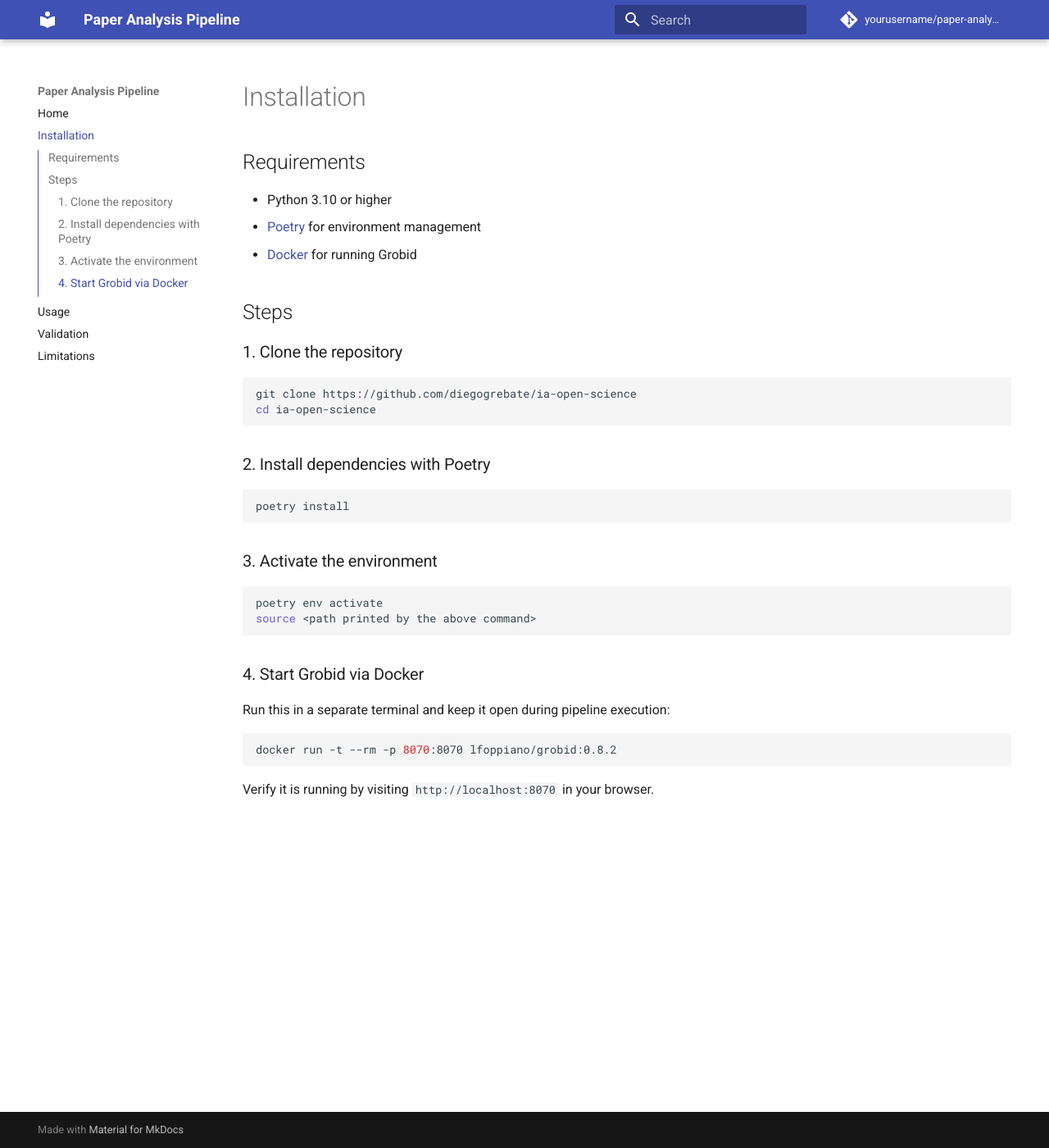
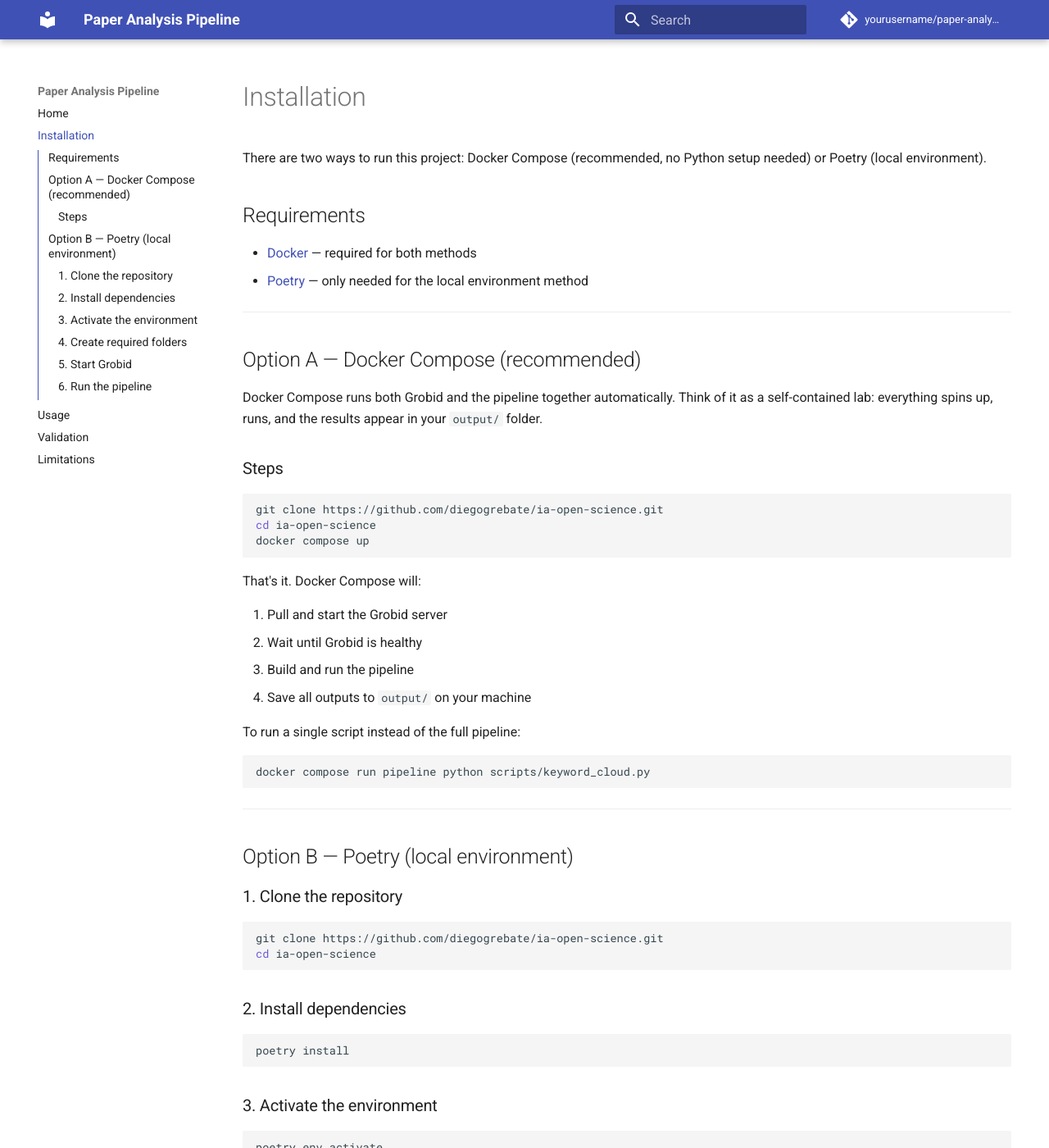
Before and after one commit to diegogrebate/ia-open-science, an MkDocs documentation site: the page built from docs/installation.md, in a window 1280 px wide and 1400 px high. Shown: the whole window at 82% size. Built offline with MkDocs 1.6.1 and Material for MkDocs 9.7.7, drawn with Linux system fonts in a browser that asks for light colours; comment, search, counter and statistics services are not loaded; some of the changed text lies outside the part shown.

Commit message:
Added docker implementation + according documentation

````diff
--- a/docs/installation.md
+++ b/docs/installation.md
@@ -1,21 +1,51 @@
 # Installation
+
+There are two ways to run this project: Docker Compose (recommended, no Python setup needed) or Poetry (local environment).
 
 ## Requirements
 
-- Python 3.10 or higher
-- [Poetry](https://python-poetry.org/) for environment management
-- [Docker](https://docs.docker.com/get-docker/) for running Grobid
+- [Docker](https://docs.docker.com/get-docker/) — required for both methods
+- [Poetry](https://python-poetry.org/) — only needed for the local environment method
 
-## Steps
+---
+
+## Option A — Docker Compose (recommended)
+
+Docker Compose runs both Grobid and the pipeline together automatically. Think of it as a self-contained lab: everything spins up, runs, and the results appear in your `output/` folder.
+
+### Steps
+
+```bash
+git clone https://github.com/diegogrebate/ia-open-science.git
+cd ia-open-science
+docker compose up
+```
+
+That's it. Docker Compose will:
+
+1. Pull and start the Grobid server
+2. Wait until Grobid is healthy
+3. Build and run the pipeline
+4. Save all outputs to `output/` on your machine
+
+To run a single script instead of the full pipeline:
+
+```bash
+docker compose run pipeline python scripts/keyword_cloud.py
+```
+
+---
+
+## Option B — Poetry (local environment)
 
 ### 1. Clone the repository
 
 ```bash
-git clone https://github.com/diegogrebate/ia-open-science
+git clone https://github.com/diegogrebate/ia-open-science.git
 cd ia-open-science
 ```
 
-### 2. Install dependencies with Poetry
+### 2. Install dependencies
 
 ```bash
 poetry install
@@ -28,12 +58,28 @@ poetry env activate
 source <path printed by the above command>
 ```
 
-### 4. Start Grobid via Docker
+### 4. Create required folders
 
-Run this in a separate terminal and keep it open during pipeline execution:
+```bash
+mkdir -p data/papers output/xml output/links
+```
+
+### 5. Start Grobid
+
+Run this in a **separate terminal** and keep it open during pipeline execution:
 
 ```bash
 docker run -t --rm -p 8070:8070 lfoppiano/grobid:0.8.2
 ```
 
-Verify it is running by visiting `http://localhost:8070` in your browser.
+Verify it is running by visiting `http://localhost:8070` in your browser. You should see the Grobid web interface.
+
+### 6. Run the pipeline
+
+```bash
+poetry run python scripts/papers.py
+poetry run python scripts/process_grobid.py
+poetry run python scripts/keyword_cloud.py
+poetry run python scripts/figures_chart.py
+poetry run python scripts/extract_links.py
+```
````
Also changed, not shown: README.md (+54 -24 lines), docker-compose.yaml (added, +23 -0 lines), 2 other files.
